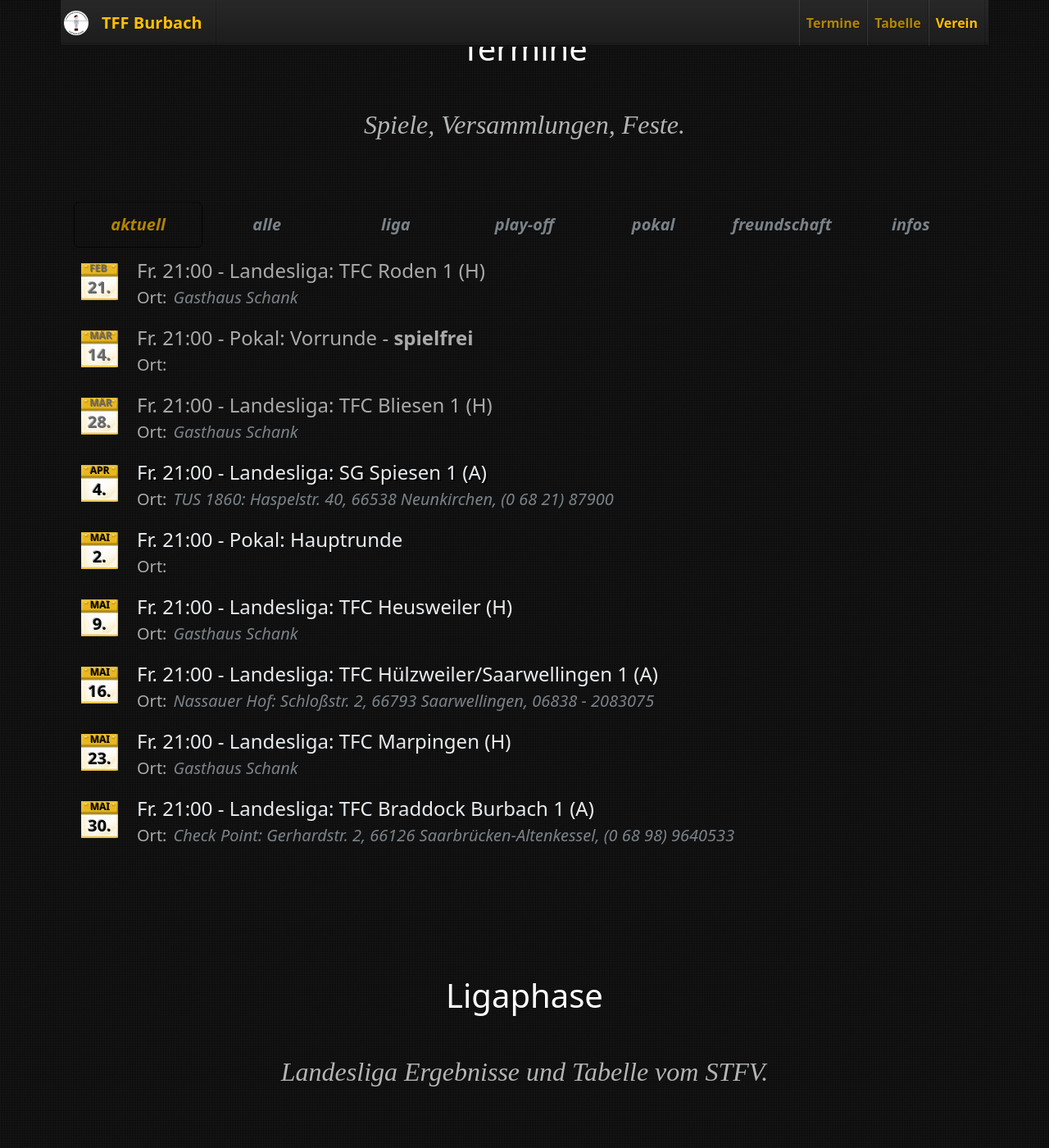
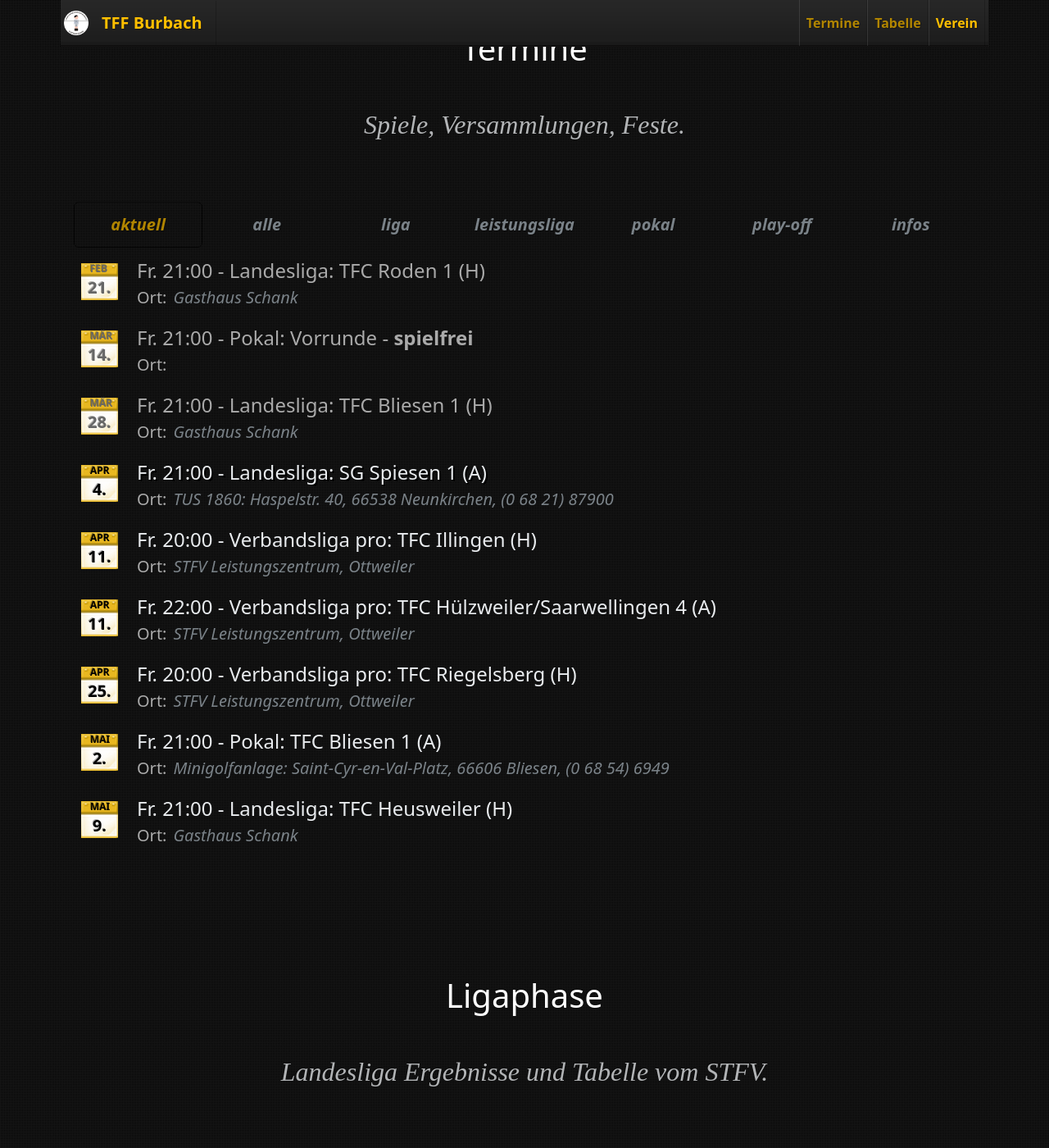
Before and after one commit to tff-burbach/tff-burbach.github.io, a Jekyll site: the page built from index.html, in a window 1280 px wide and 1400 px high, scrolled down 617 px. Shown: the whole window at 82% size. Built offline with Jekyll 4.4.1, drawn with Linux system fonts in a browser that asks for light colours; some web fonts are replaced; some of the changed lines change nothing that is shown.

Commit message:
update pokal & leistungsliga

```diff
--- /dev/null
+++ b/_data/leistungsligaspiele.yml
@@ -0,0 +1,103 @@
+# Felder:
+#  datum: Format JJJJ-MM-TT (Beispiel: 2025-03-17)
+#  zeit: optional, Standard 21:00
+#  gegner: Mannschaftname wie bei STFV
+#  ort: H - Heim oder A - Auswärts
+#  ergebnis: optional (in Anführungszeichen, Beispiel: "13:11")
+#
+- datum: 2025-04-11
+  zeit: "20:00"
+  gegner: "TFC Illingen"
+  ort: H
+  adresse: STFV Leistungszentrum, Ottweiler
+  adress_url: https://www.google.com/maps/place/STFV+Landesleistungszentrum+Ottweiler/@49.4053193,7.1550065,1053m/data=!3m2!1e3!4b1!4m6!3m5!1s0x4795c183ad935ff5:0x24525909b7fa26c!8m2!3d49.4053158!4d7.1575814!16s%2Fg%2F11fq_v7nmt?hl=de&entry=ttu&g_ep=EgoyMDI1MDMyNS4xIKXMDSoJLDEwMjExNDUzSAFQAw%3D%3D
+- datum: 2025-04-11
+  zeit: "22:00"
+  gegner: "TFC Hülzweiler/Saarwellingen 4"
+  ort: A
+  adresse: STFV Leistungszentrum, Ottweiler
+  adress_url: https://www.google.com/maps/place/STFV+Landesleistungszentrum+Ottweiler/@49.4053193,7.1550065,1053m/data=!3m2!1e3!4b1!4m6!3m5!1s0x4795c183ad935ff5:0x24525909b7fa26c!8m2!3d49.4053158!4d7.1575814!16s%2Fg%2F11fq_v7nmt?hl=de&entry=ttu&g_ep=EgoyMDI1MDMyNS4xIKXMDSoJLDEwMjExNDUzSAFQAw%3D%3D
+- datum: 2025-04-25
+  zeit: "20:00"
+  gegner: "TFC Riegelsberg"
+  ort: H
+  adresse: STFV Leistungszentrum, Ottweiler
+  adress_url: https://www.google.com/maps/place/STFV+Landesleistungszentrum+Ottweiler/@49.4053193,7.1550065,1053m/data=!3m2!1e3!4b1!4m6!3m5!1s0x4795c183ad935ff5:0x24525909b7fa26c!8m2!3d49.4053158!4d7.1575814!16s%2Fg%2F11fq_v7nmt?hl=de&entry=ttu&g_ep=EgoyMDI1MDMyNS4xIKXMDSoJLDEwMjExNDUzSAFQAw%3D%3D
+- datum: 2025-05-28
+  zeit: "20:00"
+  gegner: "TFK Schwalbach"
+  ort: H
+  adresse: STFV Leistungszentrum, Ottweiler
+  adress_url: https://www.google.com/maps/place/STFV+Landesleistungszentrum+Ottweiler/@49.4053193,7.1550065,1053m/data=!3m2!1e3!4b1!4m6!3m5!1s0x4795c183ad935ff5:0x24525909b7fa26c!8m2!3d49.4053158!4d7.1575814!16s%2Fg%2F11fq_v7nmt?hl=de&entry=ttu&g_ep=EgoyMDI1MDMyNS4xIKXMDSoJLDEwMjExNDUzSAFQAw%3D%3D
+- datum: 2025-05-28
+  zeit: "22:00"
+  gegner: "TFC Ludweiler 2"
+  ort: A
+  adresse: STFV Leistungszentrum, Ottweiler
+  adress_url: https://www.google.com/maps/place/STFV+Landesleistungszentrum+Ottweiler/@49.4053193,7.1550065,1053m/data=!3m2!1e3!4b1!4m6!3m5!1s0x4795c183ad935ff5:0x24525909b7fa26c!8m2!3d49.4053158!4d7.1575814!16s%2Fg%2F11fq_v7nmt?hl=de&entry=ttu&g_ep=EgoyMDI1MDMyNS4xIKXMDSoJLDEwMjExNDUzSAFQAw%3D%3D
+- datum: 2025-06-18
+  zeit: "20:00"
+  gegner: "TFC Roden 2"
+  ort: A
+  adresse: STFV Leistungszentrum, Ottweiler
+  adress_url: https://www.google.com/maps/place/STFV+Landesleistungszentrum+Ottweiler/@49.4053193,7.1550065,1053m/data=!3m2!1e3!4b1!4m6!3m5!1s0x4795c183ad935ff5:0x24525909b7fa26c!8m2!3d49.4053158!4d7.1575814!16s%2Fg%2F11fq_v7nmt?hl=de&entry=ttu&g_ep=EgoyMDI1MDMyNS4xIKXMDSoJLDEwMjExNDUzSAFQAw%3D%3D
+- datum: 2025-06-18
+  zeit: "22:00"
+  gegner: "TFC St. Wendel 3"
+  ort: H
+  adresse: STFV Leistungszentrum, Ottweiler
+  adress_url: https://www.google.com/maps/place/STFV+Landesleistungszentrum+Ottweiler/@49.4053193,7.1550065,1053m/data=!3m2!1e3!4b1!4m6!3m5!1s0x4795c183ad935ff5:0x24525909b7fa26c!8m2!3d49.4053158!4d7.1575814!16s%2Fg%2F11fq_v7nmt?hl=de&entry=ttu&g_ep=EgoyMDI1MDMyNS4xIKXMDSoJLDEwMjExNDUzSAFQAw%3D%3D
+- datum: 2025-07-05
+  zeit: "12:00"
+  gegner: "TFC Hülzweiler/Saarwellingen 3"
+  ort: H
+  adresse: STFV Leistungszentrum, Ottweiler
+  adress_url: https://www.google.com/maps/place/STFV+Landesleistungszentrum+Ottweiler/@49.4053193,7.1550065,1053m/data=!3m2!1e3!4b1!4m6!3m5!1s0x4795c183ad935ff5:0x24525909b7fa26c!8m2!3d49.4053158!4d7.1575814!16s%2Fg%2F11fq_v7nmt?hl=de&entry=ttu&g_ep=EgoyMDI1MDMyNS4xIKXMDSoJLDEwMjExNDUzSAFQAw%3D%3D
+- datum: 2025-07-05
+  zeit: "14:00"
+  gegner: "TFC Illingen"
+  ort: A
+  adresse: STFV Leistungszentrum, Ottweiler
+  adress_url: https://www.google.com/maps/place/STFV+Landesleistungszentrum+Ottweiler/@49.4053193,7.1550065,1053m/data=!3m2!1e3!4b1!4m6!3m5!1s0x4795c183ad935ff5:0x24525909b7fa26c!8m2!3d49.4053158!4d7.1575814!16s%2Fg%2F11fq_v7nmt?hl=de&entry=ttu&g_ep=EgoyMDI1MDMyNS4xIKXMDSoJLDEwMjExNDUzSAFQAw%3D%3D
+- datum: 2025-07-05
+  zeit: "16:00"
+  gegner: "TFC Hülzweiler/Saarwellingen 4"
+  ort: H
+  adresse: STFV Leistungszentrum, Ottweiler
+  adress_url: https://www.google.com/maps/place/STFV+Landesleistungszentrum+Ottweiler/@49.4053193,7.1550065,1053m/data=!3m2!1e3!4b1!4m6!3m5!1s0x4795c183ad935ff5:0x24525909b7fa26c!8m2!3d49.4053158!4d7.1575814!16s%2Fg%2F11fq_v7nmt?hl=de&entry=ttu&g_ep=EgoyMDI1MDMyNS4xIKXMDSoJLDEwMjExNDUzSAFQAw%3D%3D
+- datum: 2025-07-05
+  zeit: "18:00"
+  gegner: "TFC Riegelsberg"
+  ort: A
+  adresse: STFV Leistungszentrum, Ottweiler
+  adress_url: https://www.google.com/maps/place/STFV+Landesleistungszentrum+Ottweiler/@49.4053193,7.1550065,1053m/data=!3m2!1e3!4b1!4m6!3m5!1s0x4795c183ad935ff5:0x24525909b7fa26c!8m2!3d49.4053158!4d7.1575814!16s%2Fg%2F11fq_v7nmt?hl=de&entry=ttu&g_ep=EgoyMDI1MDMyNS4xIKXMDSoJLDEwMjExNDUzSAFQAw%3D%3D
+- datum: 2025-09-13
+  zeit: "14:00"
+  gegner: "TFK Schwalbach"
+  ort: A
+  adresse: STFV Leistungszentrum, Ottweiler
+  adress_url: https://www.google.com/maps/place/STFV+Landesleistungszentrum+Ottweiler/@49.4053193,7.1550065,1053m/data=!3m2!1e3!4b1!4m6!3m5!1s0x4795c183ad935ff5:0x24525909b7fa26c!8m2!3d49.4053158!4d7.1575814!16s%2Fg%2F11fq_v7nmt?hl=de&entry=ttu&g_ep=EgoyMDI1MDMyNS4xIKXMDSoJLDEwMjExNDUzSAFQAw%3D%3D
+- datum: 2025-09-13
+  zeit: "16:00"
+  gegner: "TFC Ludweiler 2"
+  ort: H
+  adresse: STFV Leistungszentrum, Ottweiler
+  adress_url: https://www.google.com/maps/place/STFV+Landesleistungszentrum+Ottweiler/@49.4053193,7.1550065,1053m/data=!3m2!1e3!4b1!4m6!3m5!1s0x4795c183ad935ff5:0x24525909b7fa26c!8m2!3d49.4053158!4d7.1575814!16s%2Fg%2F11fq_v7nmt?hl=de&entry=ttu&g_ep=EgoyMDI1MDMyNS4xIKXMDSoJLDEwMjExNDUzSAFQAw%3D%3D
+- datum: 2025-09-13
+  zeit: "18:00"
+  gegner: "TFC Hülzweiler/Saarwellingen 3"
+  ort: A
+  adresse: STFV Leistungszentrum, Ottweiler
+  adress_url: https://www.google.com/maps/place/STFV+Landesleistungszentrum+Ottweiler/@49.4053193,7.1550065,1053m/data=!3m2!1e3!4b1!4m6!3m5!1s0x4795c183ad935ff5:0x24525909b7fa26c!8m2!3d49.4053158!4d7.1575814!16s%2Fg%2F11fq_v7nmt?hl=de&entry=ttu&g_ep=EgoyMDI1MDMyNS4xIKXMDSoJLDEwMjExNDUzSAFQAw%3D%3D
+- datum: 2025-10-17
+  zeit: "20:00"
+  gegner: "TFC Roden 2"
+  ort: H
+  adresse: STFV Leistungszentrum, Ottweiler
+  adress_url: https://www.google.com/maps/place/STFV+Landesleistungszentrum+Ottweiler/@49.4053193,7.1550065,1053m/data=!3m2!1e3!4b1!4m6!3m5!1s0x4795c183ad935ff5:0x24525909b7fa26c!8m2!3d49.4053158!4d7.1575814!16s%2Fg%2F11fq_v7nmt?hl=de&entry=ttu&g_ep=EgoyMDI1MDMyNS4xIKXMDSoJLDEwMjExNDUzSAFQAw%3D%3D
+- datum: 2025-10-17
+  zeit: "22:00"
+  gegner: "TFC St. Wendel 3"
+  ort: A
+  adresse: STFV Leistungszentrum, Ottweiler
+  adress_url: https://www.google.com/maps/place/STFV+Landesleistungszentrum+Ottweiler/@49.4053193,7.1550065,1053m/data=!3m2!1e3!4b1!4m6!3m5!1s0x4795c183ad935ff5:0x24525909b7fa26c!8m2!3d49.4053158!4d7.1575814!16s%2Fg%2F11fq_v7nmt?hl=de&entry=ttu&g_ep=EgoyMDI1MDMyNS4xIKXMDSoJLDEwMjExNDUzSAFQAw%3D%3D
--- a/_data/pokalspiele.yml
+++ b/_data/pokalspiele.yml
@@ -20,8 +20,8 @@
   ort:
   ergebnis: "spielfrei"
 - datum: 2025-05-02
-  gegner: Hauptrunde
-  ort:
+  gegner: TFC Bliesen 1
+  ort: A
   ergebnis: ""
 - datum: 2025-09-12
   gegner: Achtelfinale
--- a/_includes/events.html
+++ b/_includes/events.html
@@ -11,9 +11,9 @@
             <button id="normalSchedules" type="button" class="col text-truncate btn btn-link fs-5 fw-bold" onclick="tffTools.showSchedules('normalSchedules')">aktuell</button>
             <button id="allSchedules" type="button" class="col text-truncate btn btn-link fs-5 fw-bold" onclick="tffTools.showSchedules('allSchedules')">alle</button>
             <button id="leagueSchedules" type="button" class="col text-truncate d-none d-sm-block btn btn-link fs-5 fw-bold" onclick="tffTools.showSchedules('leagueSchedules')">liga</button>
+            <button id="bonziniSchedules" type="button" class="col text-truncate d-none d-sm-block btn btn-link fs-5 fw-bold" onclick="tffTools.showSchedules('bonziniSchedules')">leistungsliga</button>
+            <button id="cupSchedules" type="button" class="col text-truncate d-none d-sm-block btn btn-link fs-5 fw-bold" onclick="tffTools.showSchedules('cupSchedules')">pokal</button>
             <button id="playoffSchedules" type="button" class="col text-truncate d-none d-sm-block btn btn-link fs-5 fw-bold" onclick="tffTools.showSchedules('playoffSchedules')">play-off</button>
-            <button id="cupSchedules" type="button" class="col text-truncate d-none d-sm-block btn btn-link fs-5 fw-bold" onclick="tffTools.showSchedules('cupSchedules')">pokal</button>
-            <button id="friendlySchedules" type="button" class="col text-truncate d-none d-sm-block btn btn-link fs-5 fw-bold" onclick="tffTools.showSchedules('friendlySchedules')">freundschaft</button>
             <button id="infoSchedules" type="button" class="col text-truncate d-none d-sm-block btn btn-link fs-5 fw-bold" onclick="tffTools.showSchedules('infoSchedules')">infos</button>
 
         </div>
--- a/_includes/js.html
+++ b/_includes/js.html
@@ -45,6 +45,9 @@
          {% for spiel in site.data.pokalspiele %}
             {datetime: '{{ spiel.datum }}T{{ spiel.zeit | default:'21:00' }}' ,datum:'{{ spiel.datum }}', zeit:'{{ spiel.zeit | default:'21:00' }}', typ:'P', titel: '{{ spiel.titel }}', gegner:'{{ spiel.gegner }}', ergebnis:'{{ spiel.ergebnis }}', ort:'{{ spiel.ort }}', adresse:'{{ spiel.adresse }}', adress_url:'{{ spiel.adress_url }}'},
          {% endfor %}
+         {% for spiel in site.data.leistungsligaspiele %}
+            {datetime: '{{ spiel.datum }}T{{ spiel.zeit | default:'21:00' }}' ,datum:'{{ spiel.datum }}', zeit:'{{ spiel.zeit | default:'21:00' }}', typ:'B', titel: '{{ spiel.titel }}', gegner:'{{ spiel.gegner }}', ergebnis:'{{ spiel.ergebnis }}', ort:'{{ spiel.ort }}', adresse:'{{ spiel.adresse }}', adress_url:'{{ spiel.adress_url }}'},
+         {% endfor %}
       ]
 
    </script>
--- a/js/tffData.js
+++ b/js/tffData.js
@@ -24,7 +24,7 @@ tffData = {
 	typLString : 'Info',
 	typLString : 'Landesliga',
 	typL2String : 'Bezirksliga Süd',
-	typBString : 'Landesliga pro',
+	typBString : 'Verbandsliga pro',
 	typCString : 'Classic Cup A',
 	typCBString : 'Classic Cup B',
 	typKPString : 'Kreisligapokal',
@@ -44,8 +44,8 @@ tffData = {
 		ligaNameEncoded : 'Landesliga',
 		ligaName2 : 'Bezirksliga Süd',
 		ligaNameEncoded2 : 'Bezirksliga+S%FCd',
-		ligaNamePro : 'Landesliga Pro',
-		ligaNameProEncoded : 'Landesliga+pro'
+		ligaNamePro : 'Verbandsliga Pro',
+		ligaNameProEncoded : 'Verbandsliga+pro'
 	},
 
 	infos : [
--- a/js/tffTools.js
+++ b/js/tffTools.js
@@ -43,7 +43,10 @@ tffTools = {
 			case 'leagueSchedules':
 				tffTools._showSchedulesByType('#contentSchedules', tffData.typL);
 				break;
-			case 'playoffSchedules':
+			case 'bonziniSchedules':
+				tffTools._showSchedulesByType('#contentSchedules', tffData.typB);
+				break;
+				case 'playoffSchedules':
 				tffTools._showSchedulesByType('#contentSchedules', tffData.typO);
 				break;
 			case 'cupSchedules':
```
